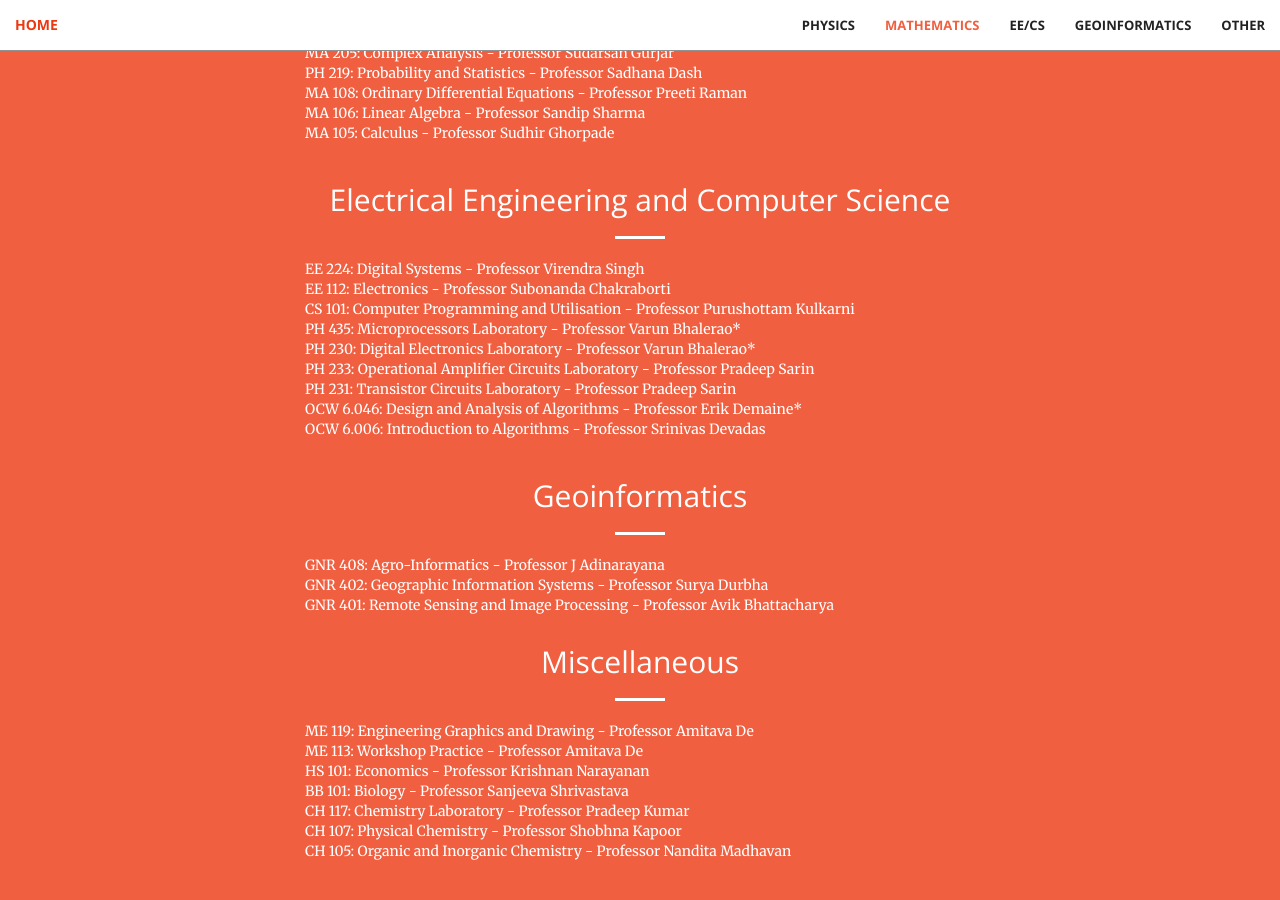
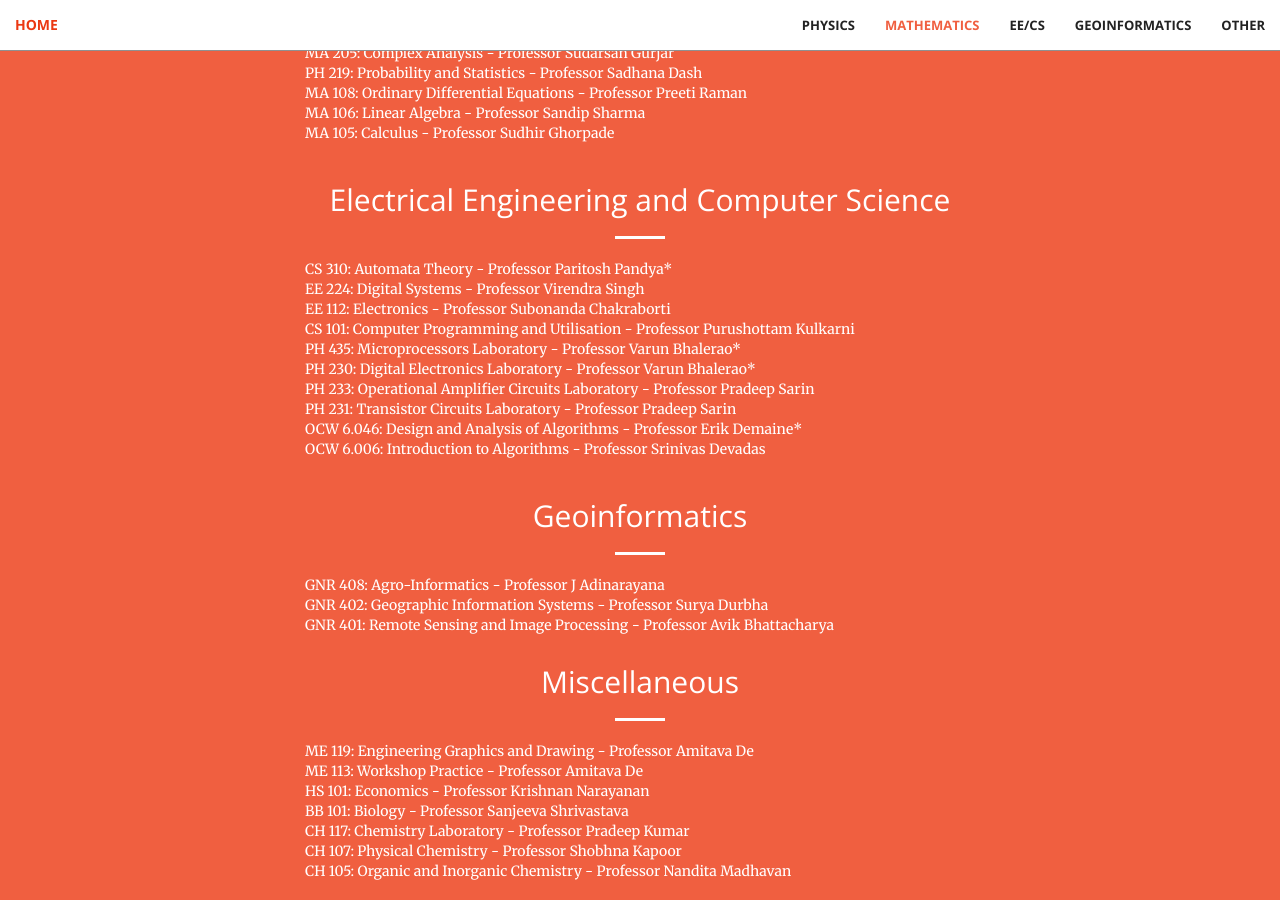
Before and after one commit to aravindbharathi/aravindbharathi.github.io, a Jekyll site: the page courses/index.html, which Jekyll copies as it is, in a window 1280 px wide and 900 px high, scrolled down 1785 px. Built offline with Jekyll 4.4.1, drawn with Linux system fonts in a browser that asks for light colours.

Commit message:
Update index.html

```diff
--- a/courses/index.html
+++ b/courses/index.html
@@ -206,6 +206,7 @@
                     <p class="text-faded">
                     <ul align="left">
                     <!--EE 789: Algorithmic Design of Digital Systems - Professor Madhav Desai*<br>-->
+                    CS 310: Automata Theory - Professor Paritosh Pandya*<br>
                     EE 224: Digital Systems - Professor Virendra Singh<br>
                     EE 112: Electronics - Professor Subonanda Chakraborti<br>
                     CS 101: Computer Programming and Utilisation - Professor Purushottam Kulkarni<br>
```
